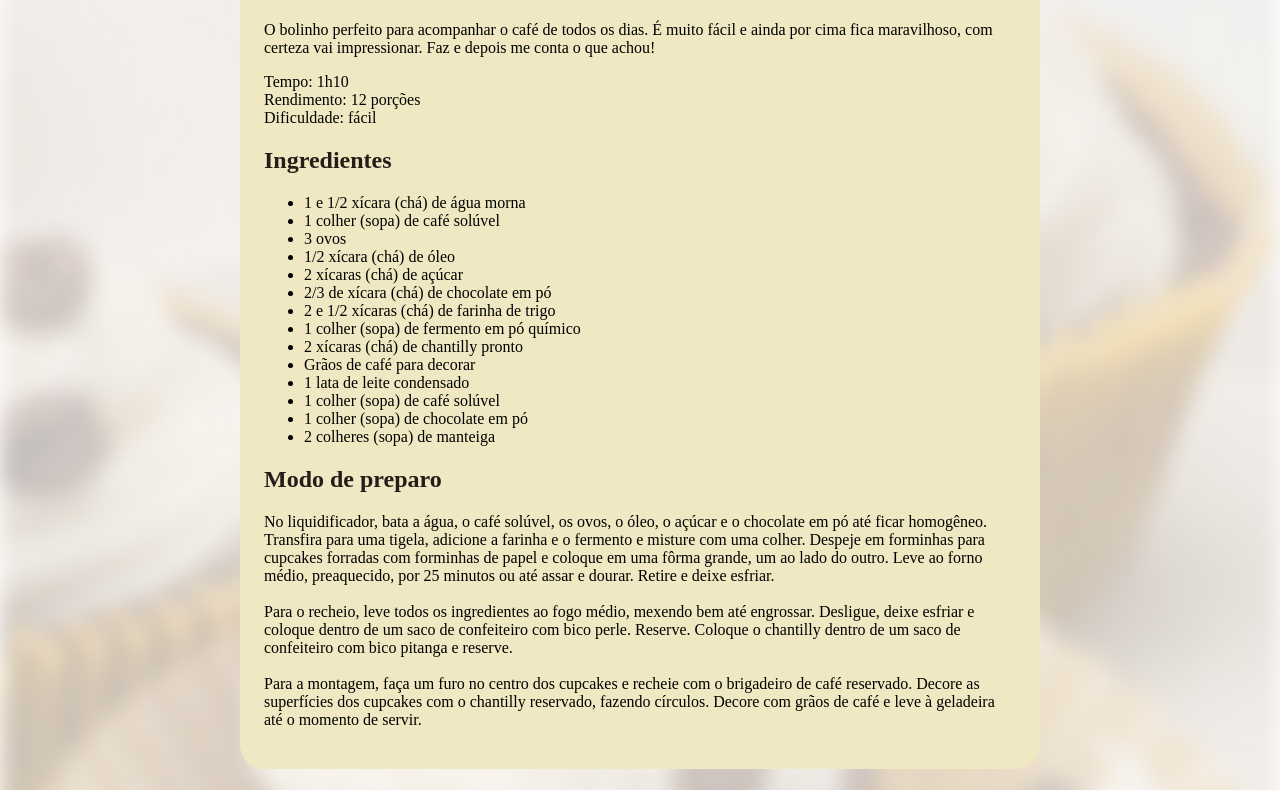
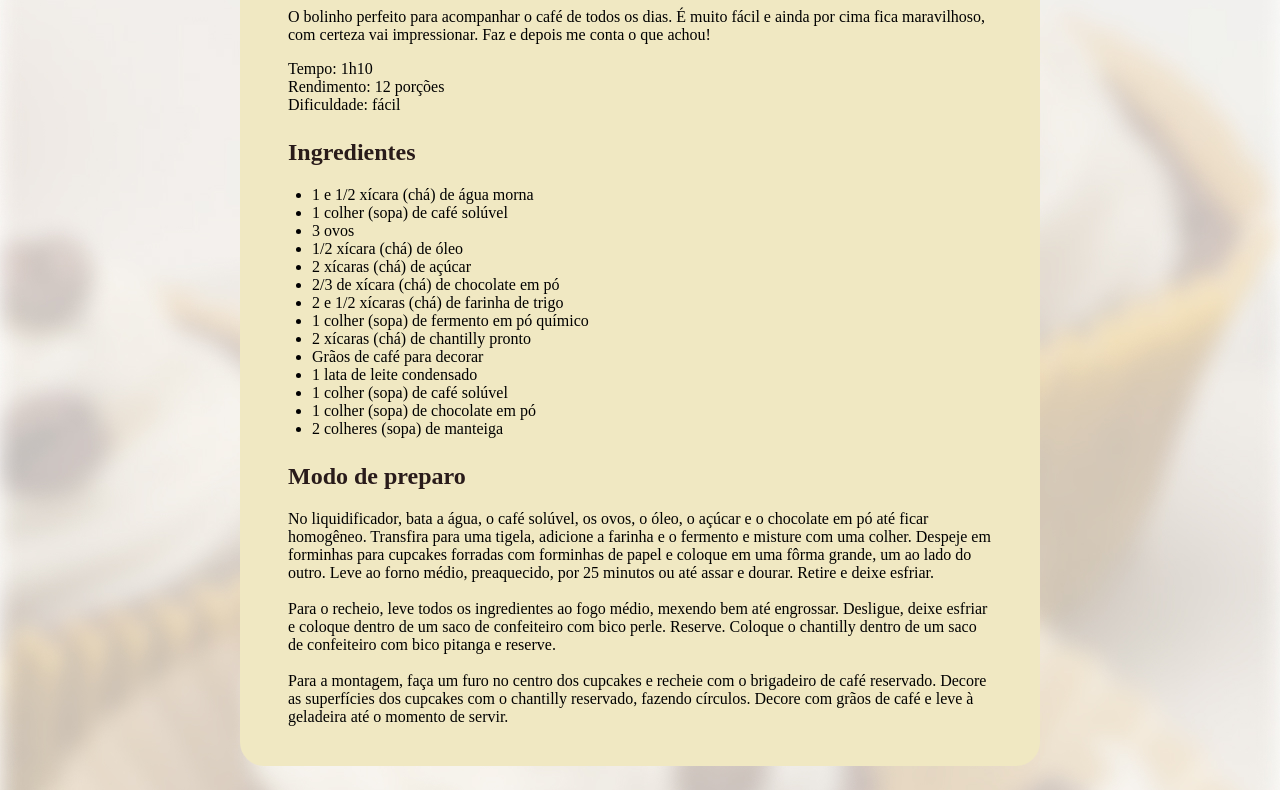
Before and after one commit to glauciobraga/Projeto, a plain HTML site: page index.html in a window 1280 px wide. Shown: the part 191-981 px from the top of the page. Drawn offline with Linux system fonts and the light colour scheme; a web font is replaced by a local one.

Commit message:
Customizando espaços na página

```diff
--- a/style.css
+++ b/style.css
@@ -1,7 +1,6 @@
 :root {
     .alice-regular {
         font-family: "Alice", serif;
-        line-height: 150%;
         color: #573A37;
     }
 }
@@ -24,6 +23,19 @@ img {
     border-radius: 16px;
 }
 
+main {
+    padding-left: 24px;
+    padding-right: 24px;
+}
+
+section + section {
+    margin-top: 6px;
+}
+
+#sobre p + p {
+    margin-top: 6px;
+}
+
 h1 {
     line-height: 140%;
     font-size: 40px;
@@ -35,4 +47,10 @@ h2 {
 
 h1, h2 {
     color: #291B1A;
+    margin-bottom: 4px;
+    line-height: 150%;
 }
+
+ul {
+    padding-left: 24px;
+}
```
